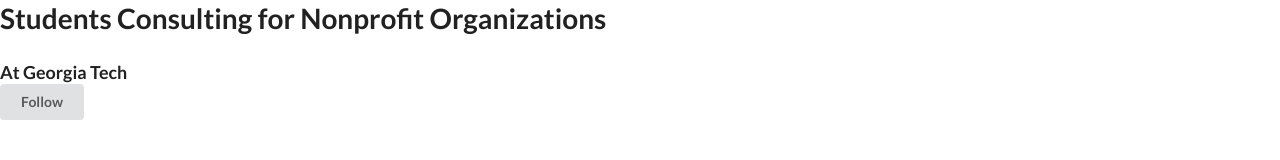
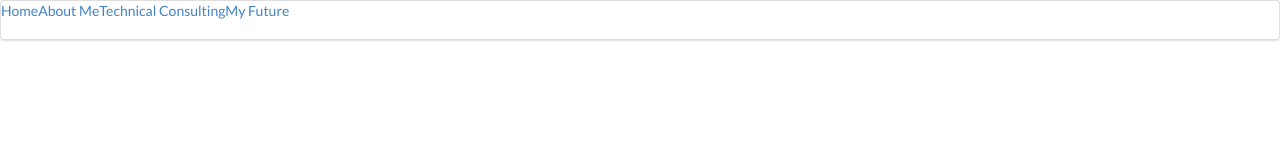
Before and after one commit to lsurasani/lmc3403, a plain HTML site: page index.html in a window 1280 px wide. Drawn offline with Linux system fonts and the light colour scheme.

Commit message:
added top menu bar

```diff
--- a/index.html
+++ b/index.html
@@ -16,76 +16,12 @@
     </head>
 
     <body>
-        <!-- <link href = "css/bootstrap.min.css" rel = "stylesheet">
-        <link href = "css/styles.css" rel = "stylesheet"> -->
-
-        <!-- <div class = "navbar navbar-default navbar-static-top">
-            <div class = "navigation">
-                <a href="index.html" class="logo"><img class="img-responsive" src="pics/navbarlogo3.png" width="250" height="70"></a>
-
-                <button class = "navbar-toggle" data-toggle="collapse" data-target=".navHeaderCollapse">
-                    <span class = "icon-bar"></span>
-                    <span class = "icon-bar"></span>
-                    <span class = "icon-bar"></span>
-                </button>
-
-                <div class = "collapse navbar-collapse navHeaderCollapse">
-                    <ul class = "nav navbar-nav navbar-right">
-                        <li class ="active"><a href = "index.html">Home</a></li>
-                        <li class = "dropdown">
-                            <a href = "#" class = "dropdown-toggle" data-toggle="dropdown">About SCNO <b class = "caret"></b></a>
-                            <ul class = "dropdown-menu">
-                                <li><a href = "we.html">What We Do</a></li>
-                                <li><a href = "members.html">Our Members</a></li>
-                                <li><a href = "clients.html">Our Clients</a></li>
-                            </ul>
-                        </li>
-                        <li><a href = "calendar.html">Calendar</a></li>
-                        <li><a href = "apply.html">Apply</a></li>
-                        <li><a href = "contact.html">Contact Us</a></li>
-                        <li><a href = "https://www.facebook.com/SCNOGT/" target="_blank">
-                            <img class="img-responsive" src = "pics/fblogo.jpg" width="35" height="35">
-                        </a></li>
-                    </ul>
-                </div>
-            </div>
-        </div> -->
-
-        <div class="header">
-            <h1>Students Consulting for Nonprofit Organizations</h1>
-            <h3>At Georgia Tech</h3>
+        <div class="ui menu">
+            <a clas="item">Home</a>
+            <a clas="item">About Me</a>
+            <a clas="item">Technical Consulting</a>
+            <a clas="item">My Future</a>
         </div>
-        <button class="ui button">Follow</button>
-
-        <!-- <div class = "picHeader">
-            <img class="img-responsive jumbimage" src="pics/jumbo.jpg">
-        </div>
-        <div class = "row front">
-            <div class = "col-md-4">
-                <h3 class = "text-center text-uppercase text-primary">Empowering Communities</h3><br>
-                <img src = "pics/nonprofit.jpg" class = "center-block"><br>
-                <h6 class = "text-center">We consult for nonprofit organizations in Atlanta, solving different kinds of problems.</h6>
-                <a href = "we.html" class = "btn btn-default center-block">Get Consulted</a>
-            </div>
-            <div class = "col-md-4">
-                <h3 class = "text-center text-uppercase text-primary">Developing Leaders</h3><br>
-                <img src = "pics/student.jpg" class = "center-block"><br>
-                <h6 class = "text-center">We have the most passionate students from a variety of majors to create innovative solutions.</h6>
-                <a href = "apply.html" class = "btn btn-default center-block">Apply Now</a>
-            </div>
-            <div class = "col-md-4">
-                <h3 class = "text-center text-uppercase text-primary">Delivering Results</h3><br>
-                <img src = "pics/results.jpg" class = "center-block"><br>
-                <h6 class = "text-center">We give our clients a presentation and a detailed report of our recommendations.</h6>
-                <a href = "clients.html" class = "btn btn-default center-block">Our Clients</a>
-            </div>
-        </div>
-        <br><br><br>
-
-        <script src = "https://ajax.googleapis.com/ajax/libs/jquery/1.10.2/jquery.min.js">
-        </script>
-        <script src = "js/bootstrap.js">
-        </script>-->
     </body>
 
 </html>
```
